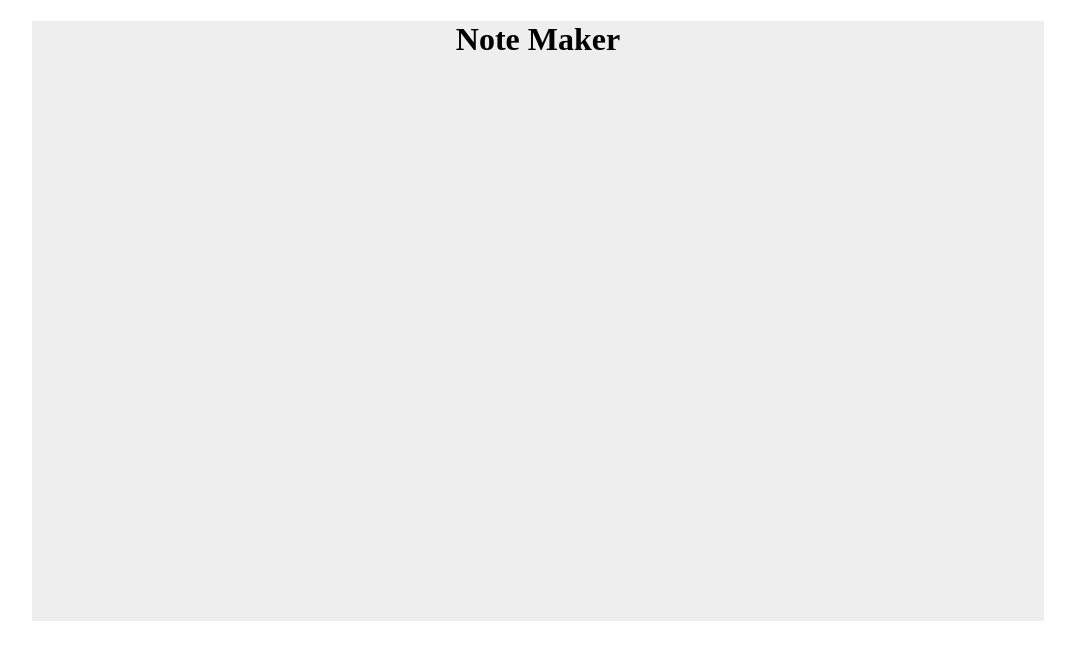
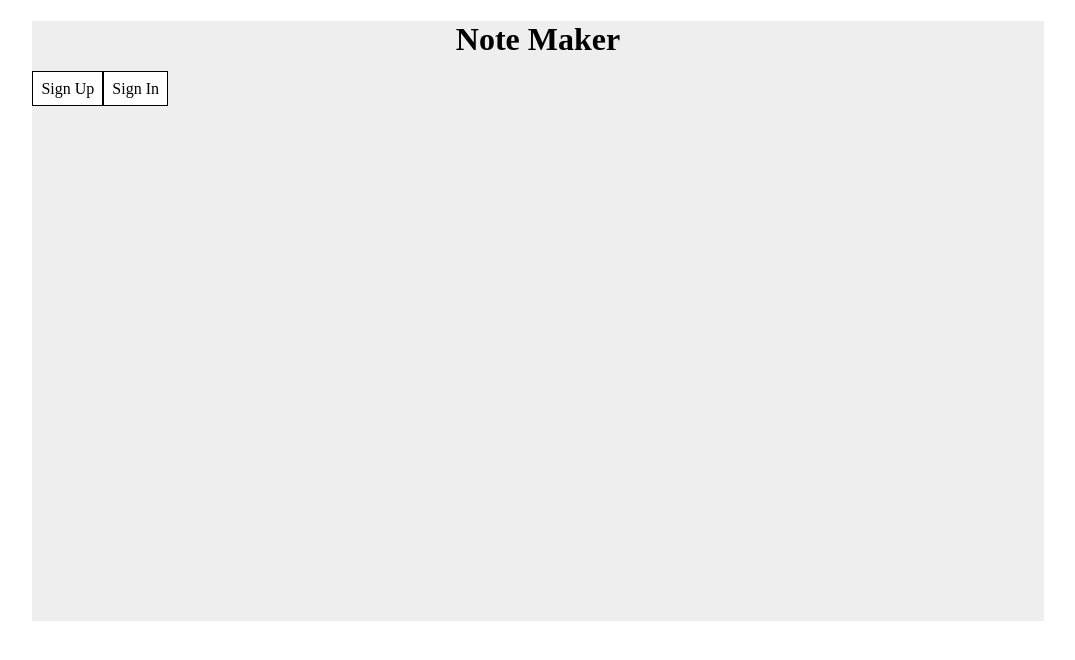
Before and after one commit to kroessam/note-maker, a React (Vite) app: page / in a window 1280 px wide. Shown: the top 660 px of the page, without its empty margins (102-1177 px from the left). Built offline with nearby package versions, Linux system fonts and the light colour scheme.

Commit message:
Basic Routing & Button Animation

```diff
--- a/src/App.css
+++ b/src/App.css
@@ -12,6 +12,19 @@ h1 {
   text-align: center;
 }
 
+.btn {
+  color: #000;
+  background-color: #fff;
+  border: 1px solid #000;
+  text-decoration: none;
+  padding: 0.5rem;
+  transition: background-color .25s linear, color .25s linear;
+}
+
+.btn:hover {
+  background-color: #000;
+  color: #eee;
+}
 
 
 @media (min-width: 500px) {
--- a/src/App.tsx
+++ b/src/App.tsx
@@ -1,5 +1,9 @@
+import { Routes, Route } from "react-router-dom";
+
 import Home from "./pages/Home";
-import { Routes, Route } from "react-router-dom";
+import SignUp from "./pages/SignUp";
+import SignIn from "./pages/SignIn";
+
 import "./App.css";
 
 function App() {
@@ -7,6 +11,8 @@ function App() {
     <>
       <Routes>
         <Route path="/" element={<Home />} />
+        <Route path="/sign-up" element={<SignUp />} />
+        <Route path="/sign-in" element={<SignIn />} />
       </Routes>
     </>
   );
--- a/src/pages/Home.tsx
+++ b/src/pages/Home.tsx
@@ -1,8 +1,15 @@
+import { Link } from "react-router-dom";
+import SignIn from "./SignIn";
+
 const Home = () => {
   return (
     <>
       <main>
         <h1>Note Maker</h1>
+        <div className="btn-box">
+          <Link className="btn" to="/sign-up">Sign Up</Link>
+          <Link className="btn" to="/sign-in">Sign In</Link>
+        </div>
       </main>
     </>
   );
--- /dev/null
+++ b/src/pages/SignIn.tsx
@@ -0,0 +1,5 @@
+const SignIn = () => {
+  return <div>SignIn</div>;
+};
+
+export default SignIn;
--- /dev/null
+++ b/src/pages/SignUp.tsx
@@ -0,0 +1,5 @@
+const SignUp = () => {
+  return <div>SignUp</div>;
+};
+
+export default SignUp;
```
